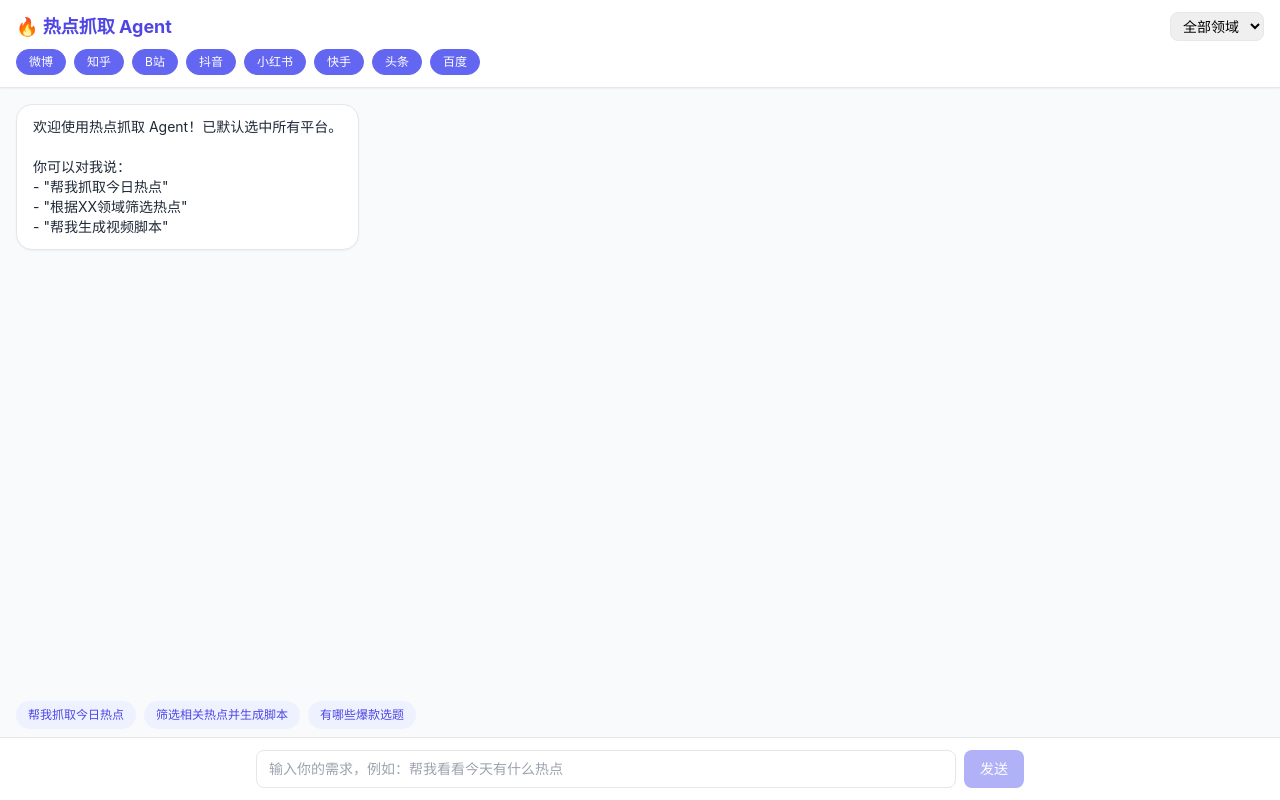
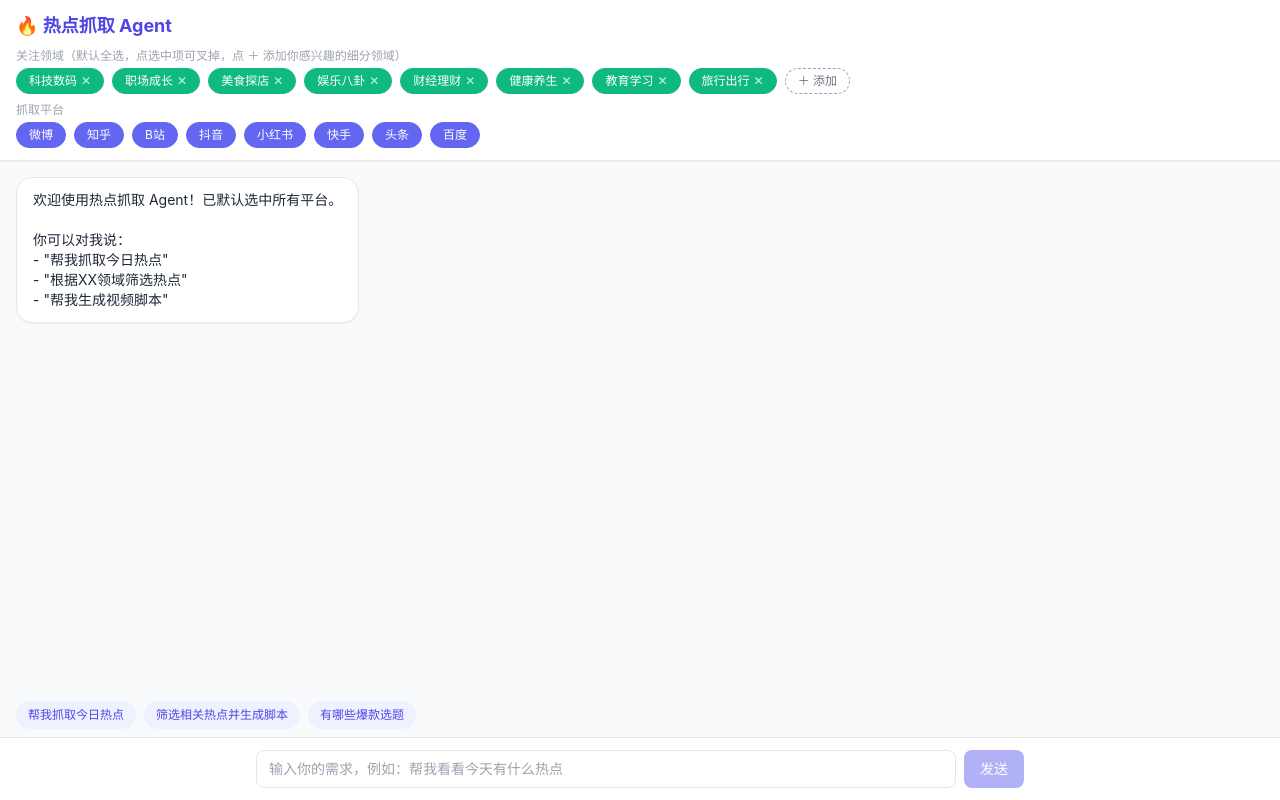
Before and after one commit to rensiyu6162-star/hot-topic-agent, a Next.js app: page / in a window 1280 px wide. Built offline with nearby package versions, Linux system fonts and the light colour scheme.

Commit message:
feat: 领域改为多选+自定义(默认全选/可叉掉/加号添加细分领域)

```diff
--- a/src/app/page.tsx
+++ b/src/app/page.tsx
@@ -13,7 +13,10 @@
 
 export default function Home() {
   const [selectedPlatforms, setSelectedPlatforms] = useState<string[]>([...PLATFORMS]);
-  const [domain, setDomain] = useState("全部");
+  const [domainOptions, setDomainOptions] = useState<string[]>([...DOMAINS]);
+  const [selectedDomains, setSelectedDomains] = useState<string[]>([...DOMAINS]);
+  const [showDomainInput, setShowDomainInput] = useState(false);
+  const [domainInput, setDomainInput] = useState("");
   const [messages, setMessages] = useState<Message[]>([
     {
       role: "assistant",
@@ -34,6 +37,24 @@
     );
   };
 
+  const toggleDomain = (d: string) => {
+    setSelectedDomains((prev) =>
+      prev.includes(d) ? prev.filter((x) => x !== d) : [...prev, d]
+    );
+  };
+
+  const addCustomDomain = () => {
+    const d = domainInput.trim();
+    if (!d) {
+      setShowDomainInput(false);
+      return;
+    }
+    setDomainOptions((prev) => (prev.includes(d) ? prev : [...prev, d]));
+    setSelectedDomains((prev) => (prev.includes(d) ? prev : [...prev, d]));
+    setDomainInput("");
+    setShowDomainInput(false);
+  };
+
   const sendMessage = async (text?: string) => {
     const msg = text || input.trim();
     if (!msg || loading) return;
@@ -41,6 +62,15 @@
     const userMsg: Message = { role: "user", content: msg };
     setMessages((prev) => [...prev, userMsg]);
     setLoading(true);
+
+    // 全选默认视为“全部领域”，不做重排；否则把选中的领域传给后端
+    const isAllDefault =
+      domainOptions.length === DOMAINS.length &&
+      selectedDomains.length === DOMAINS.length;
+    const domainStr =
+      isAllDefault || selectedDomains.length === 0
+        ? ""
+        : selectedDomains.join("、");
 
     try {
       const res = await fetch("/api/chat", {
@@ -51,7 +81,7 @@
             role: m.role,
             content: m.content,
           })),
-          domain: domain === "全部" ? "" : domain,
+          domain: domainStr,
           platforms: selectedPlatforms,
         }),
       });
@@ -77,20 +107,64 @@
   return (
     <main className="min-h-screen flex flex-col bg-gray-50">
       {/* Header */}
-      <header className="bg-white border-b px-4 py-3 shadow-sm">
-        <div className="flex items-center justify-between mb-2">
+      <header className="bg-white border-b px-4 py-3 shadow-sm space-y-2">
+        <div className="flex items-center justify-between">
           <span className="text-lg font-bold text-indigo-600">🔥 热点抓取 Agent</span>
-          <select
-            value={domain}
-            onChange={(e) => setDomain(e.target.value)}
-            className="text-sm border rounded-lg px-2 py-1 focus:outline-none focus:ring-2 focus:ring-indigo-400"
+        </div>
+
+        {/* 关注领域：多选，默认全选，可叉掉，可 + 添加自定义细分领域 */}
+        <div>
+          <div className="text-xs text-gray-400 mb-1">
+            关注领域（默认全选，点选中项可叉掉，点 ＋ 添加你感兴趣的细分领域）
+          </div>
+          <div className="flex flex-wrap gap-2 items-center">
+            {domainOptions.map((d) => {
+              const active = selectedDomains.includes(d);
+              return (
+                <button
+                  key={d}
+                  onClick={() => toggleDomain(d)}
+                  className={`px-3 py-1 rounded-full text-xs border transition flex items-center gap-1 ${
+                    active
+                      ? "bg-emerald-500 text-white border-emerald-500"
+                      : "bg-white text-gray-500 border-gray-300 hover:border-emerald-300"
+                  }`}
                 >
-            <option value="全部">全部领域</option>
-            {DOMAINS.map((d) => (
-              <option key={d} value={d}>{d}</option>
-            ))}
-          </select>
+                  <span>{d}</span>
+                  {active && <span className="opacity-80 leading-none">✕</span>}
+                </button>
+              );
+            })}
+            {showDomainInput ? (
+              <input
+                autoFocus
+                value={domainInput}
+                onChange={(e) => setDomainInput(e.target.value)}
+                onKeyDown={(e) => {
+                  if (e.key === "Enter") addCustomDomain();
+                  if (e.key === "Escape") {
+                    setShowDomainInput(false);
+                    setDomainInput("");
+                  }
+                }}
+                onBlur={addCustomDomain}
+                placeholder="输入领域后回车"
+                className="px-2 py-1 rounded-full text-xs border border-emerald-400 focus:outline-none focus:ring-1 focus:ring-emerald-400 w-32"
+              />
+            ) : (
+              <button
+                onClick={() => setShowDomainInput(true)}
+                className="px-3 py-1 rounded-full text-xs border border-dashed border-gray-400 text-gray-500 hover:border-emerald-400 hover:text-emerald-500 transition"
+              >
+                ＋ 添加
+              </button>
+            )}
           </div>
+        </div>
+
+        {/* 抓取平台 */}
+        <div>
+          <div className="text-xs text-gray-400 mb-1">抓取平台</div>
           <div className="flex flex-wrap gap-2">
             {PLATFORMS.map((p) => (
               <button
@@ -105,6 +179,7 @@
                 {p}
               </button>
             ))}
+          </div>
         </div>
       </header>
 
```
Lines whose indentation alone changed are shown as unchanged.
